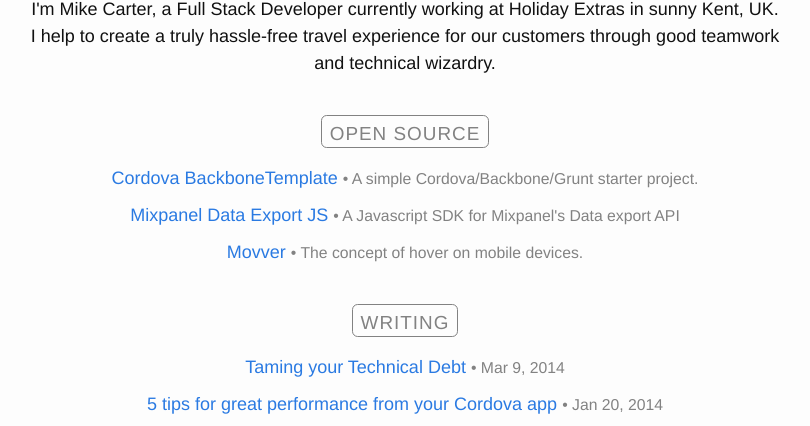
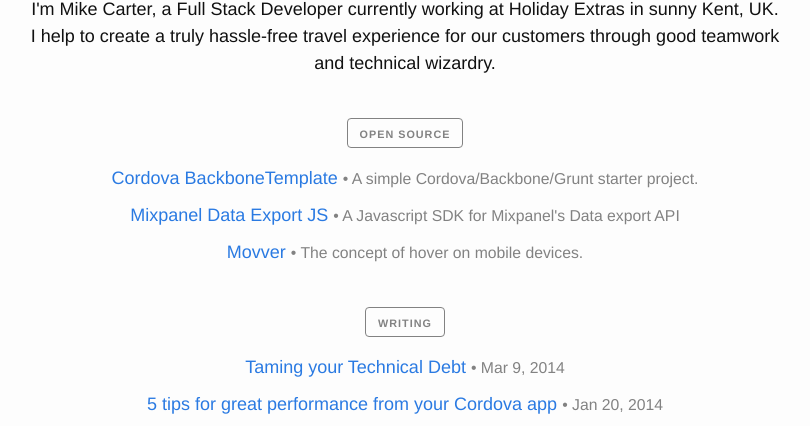
Before and after one commit to michaelcarter/website, a Jekyll site: the page built from index.html, in a window 1280 px wide. Shown: the part 206-632 px from the top of the page, without its empty margins (235-1045 px from the left). Built offline with Jekyll 4.4.1, drawn with Linux system fonts in a browser that asks for light colours.

Commit message:
Update site.

```diff
--- a/_sass/_base.scss
+++ b/_sass/_base.scss
@@ -9,13 +9,14 @@
 }
 
 h2 span.bordered {
-    border-radius:0.3em;
+    border-radius:4px;
     color:$grey-color;
     border: 0.1em solid $grey-color;
     font-family:Helvetica;
-    font-size:70%;
+    font-size:0.4em;
+    font-weight:700;
     letter-spacing:1px;
-    padding:0.35em 0.4em 0.2em 0.4em;
+    padding:0.8em 1.1em 0.65em;
     text-transform:uppercase;
     vertical-align:middle;
 }
```
